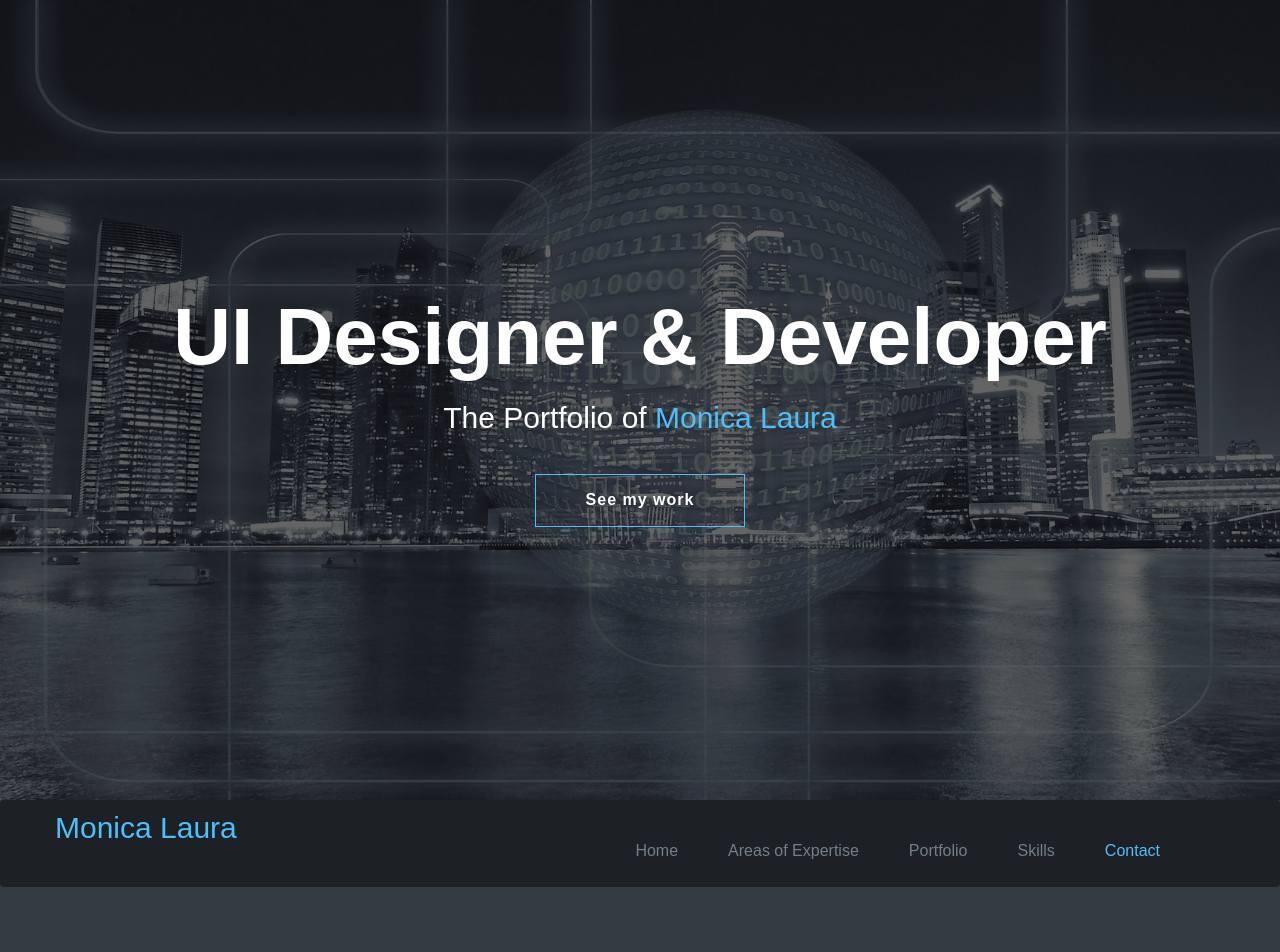
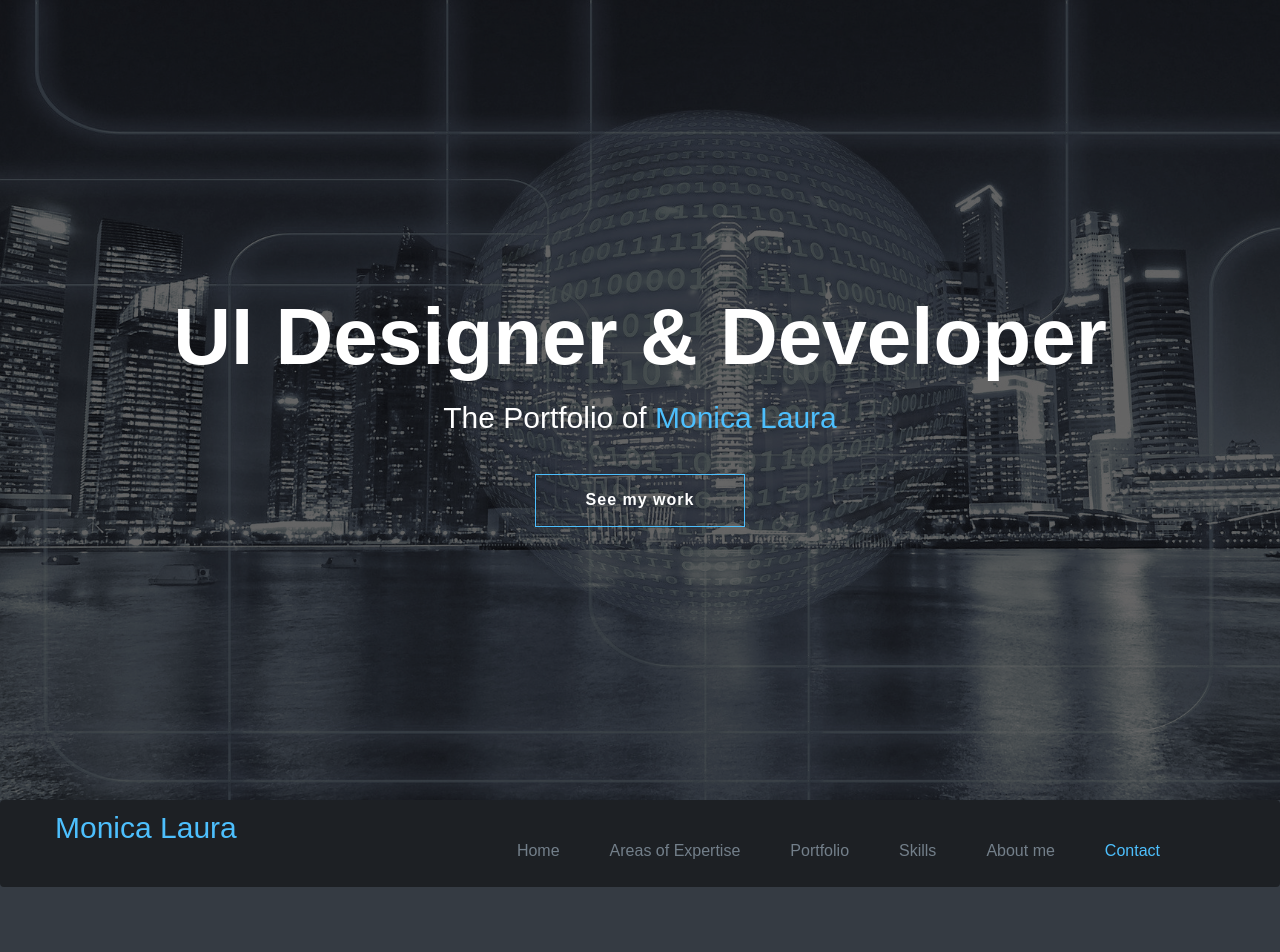
Before and after one commit to monicalaura/portfolio, a plain HTML site: page index.html in a window 1280 px wide. Shown: the top 952 px of the page. Drawn offline with nearby package versions, Linux system fonts and the light colour scheme; some packages are replaced by stand-ins of ours; files whose address does not match are found by name.

Commit message:
Update index.html

```diff
--- a/index.html
+++ b/index.html
@@ -82,7 +82,8 @@
                 <li><a data-scroll href="#body">Home</a></li>
                 <li><a data-scroll href="#expertise">Areas of Expertise</a></li>
                 <li><a data-scroll href="#portfolio">Portfolio</a></li>
-				<li><a data-scroll href="#skills">Skills</a></li>
+		<li><a data-scroll href="#skills">Skills</a></li>
+		<li><a data-scroll href="#testimonial">About me</a></li>
                 <li><a data-scroll href="#contact-us">Contact</a></li>
             </ul>
         </nav>
```
